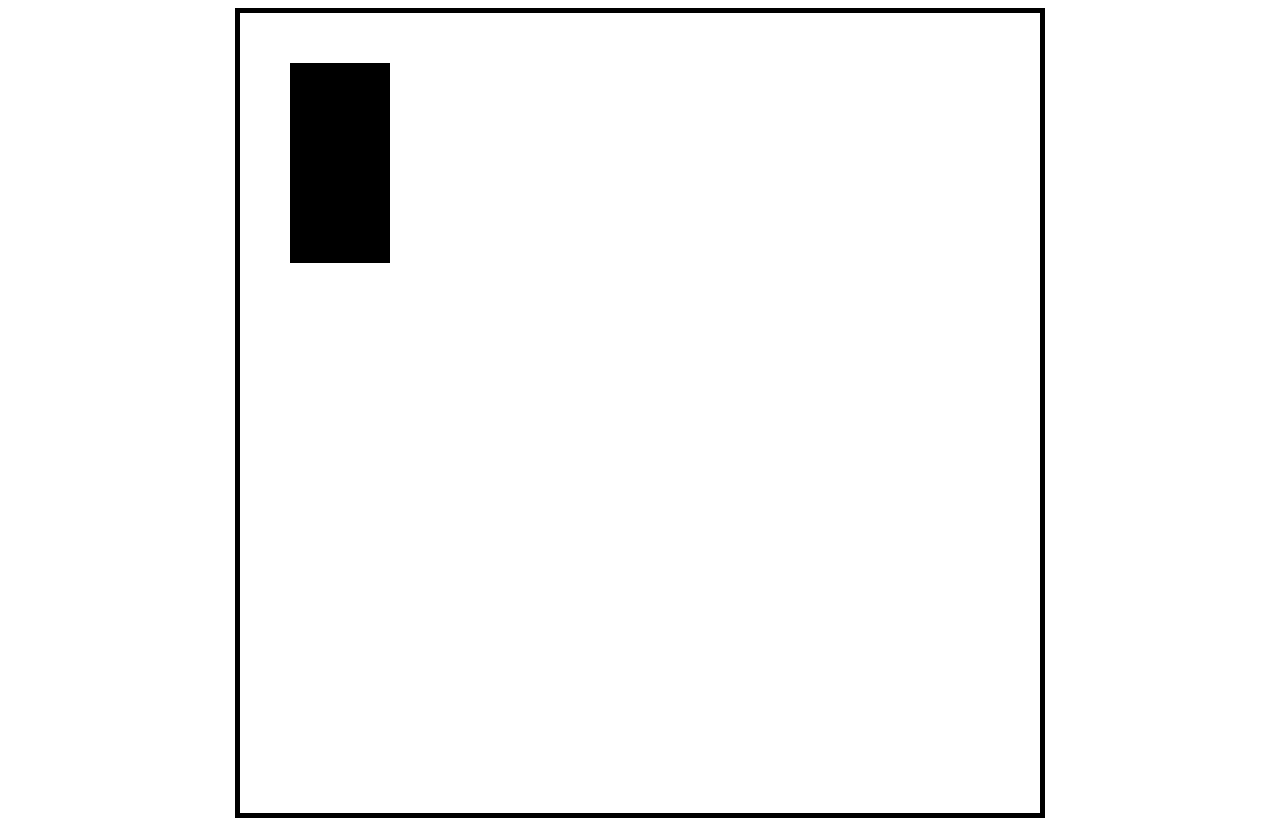
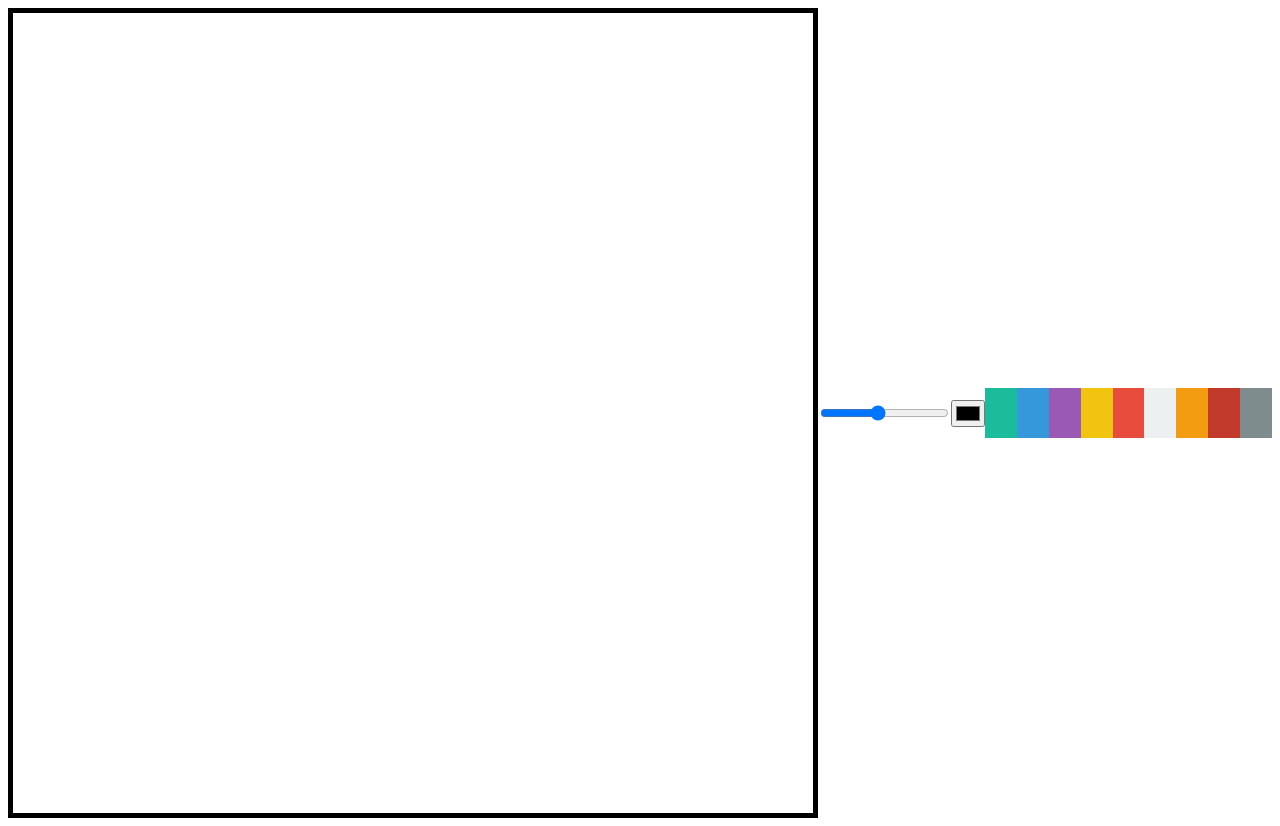
Before and after one commit to wlarkspur/Meme-Maker, a plain HTML site: page index.html in a window 1280 px wide. Drawn offline with Linux system fonts and the light colour scheme.

Commit message:
color change of painter

```diff
--- a/app.js
+++ b/app.js
@@ -1,7 +1,56 @@
+const colorOption = Array.from(document.getElementsByClassName("color-option"));
+const color = document.getElementById("color");
+const LineWidth = document.getElementById("Line-width");
 const canvas = document.querySelector("canvas");
 
 const ctx = canvas.getContext("2d");
 canvas.width = 800;
 canvas.height = 800;
+ctx.lineWidth = LineWidth;
+let isPainting = false;
 
-ctx.fillRect(50, 50, 100, 200);
+function onMove(event) {
+  if (isPainting) {
+    ctx.lineTo(event.offsetX, event.offsetY);
+    ctx.stroke();
+    return;
+  }
+
+  ctx.moveTo(event.offsetX, event.offsetY);
+}
+
+function startPainting() {
+  isPainting = true;
+}
+
+function cancelPainting() {
+  isPainting = false;
+  ctx.beginPath();
+}
+
+function onLineWidthChange(event) {
+  console.log(event.target.value);
+  ctx.lineWidth = event.target.value;
+}
+
+function onColorChange(event) {
+  ctx.strokeStyle = event.target.value;
+  ctx.fillStyle = event.target.value;
+}
+
+function onColorClick(event) {
+  const colorValue = event.target.dataset.color;
+  ctx.strokeStyle = colorValue;
+  ctx.fillStyle = colorValue;
+  color.value = colorValue;
+}
+
+canvas.addEventListener("mousemove", onMove);
+document.addEventListener("mousedown", startPainting);
+document.addEventListener("mouseup", cancelPainting);
+document.addEventListener("mouseleave", cancelPainting);
+
+LineWidth.addEventListener("change", onLineWidthChange);
+color.addEventListener("change", onColorChange);
+
+colorOption.forEach((color) => color.addEventListener("click", onColorClick));
--- a/index.html
+++ b/index.html
@@ -9,6 +9,53 @@
   </head>
   <body>
     <canvas></canvas>
+    <input id="Line-width" type="range" min="1" max="10" value="5" step="0.5" />
+    <input type="color" id="color" />
+    <div
+      class="color-option"
+      style="background-color: #1abc9c"
+      data-color="#1abc9c"
+    ></div>
+    <div
+      class="color-option"
+      style="background-color: #3498db"
+      data-color="#3498db"
+    ></div>
+    <div
+      class="color-option"
+      style="background-color: #9b59b6"
+      data-color="#9b59b6"
+    ></div>
+    <div
+      class="color-option"
+      style="background-color: #f1c40f"
+      data-color="#f1c40f"
+    ></div>
+    <div
+      class="color-option"
+      style="background-color: #e74c3c"
+      data-color="#e74c3c"
+    ></div>
+    <div
+      class="color-option"
+      style="background-color: #ecf0f1"
+      data-color="#ecf0f1"
+    ></div>
+    <div
+      class="color-option"
+      style="background-color: #f39c12"
+      data-color="#f39c12"
+    ></div>
+    <div
+      class="color-option"
+      style="background-color: #c0392b"
+      data-color="#c0392b"
+    ></div>
+    <div
+      class="color-option"
+      style="background-color: #7f8c8d"
+      data-color="#7f8c8d"
+    ></div>
     <script src="app.js"></script>
   </body>
 </html>
--- a/styles.css
+++ b/styles.css
@@ -9,3 +9,8 @@ body {
   justify-content: center;
   align-items: center;
 }
+
+.color-option {
+  width: 50px;
+  height: 50px;
+}
```
